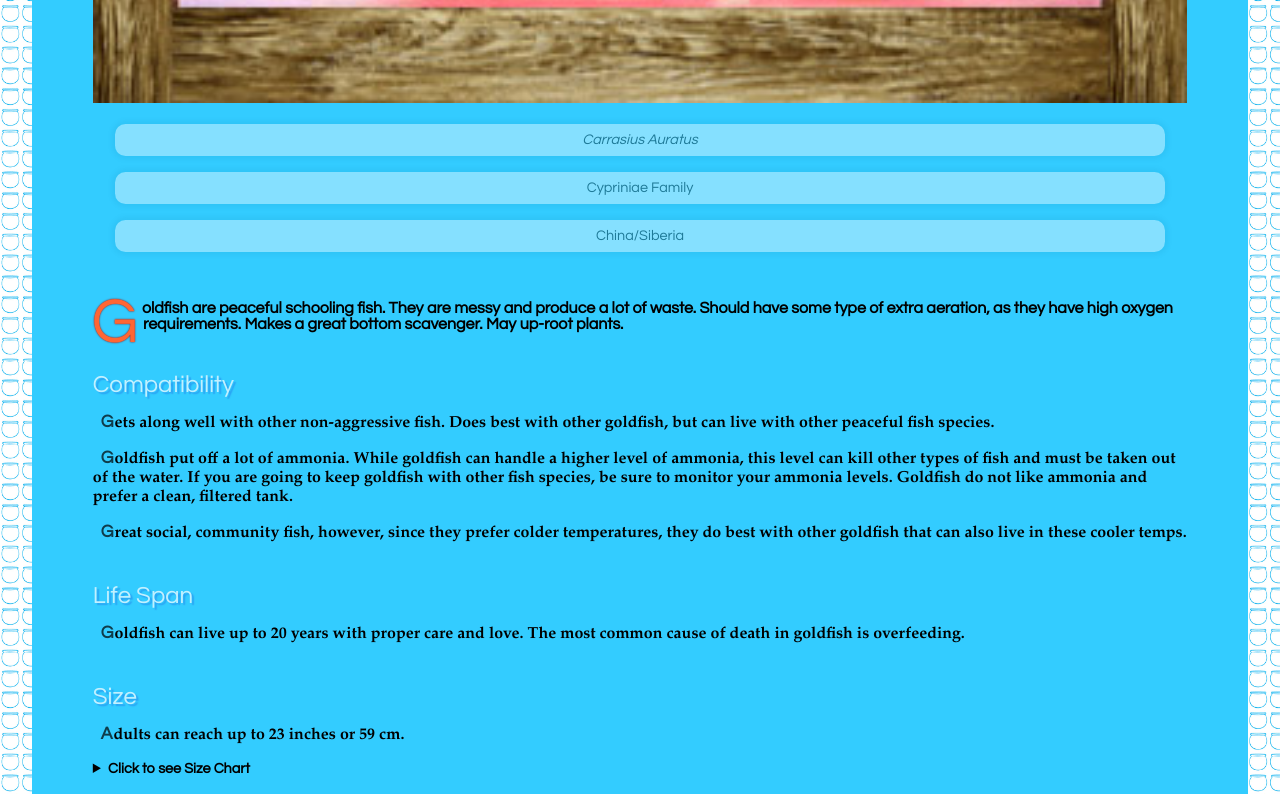
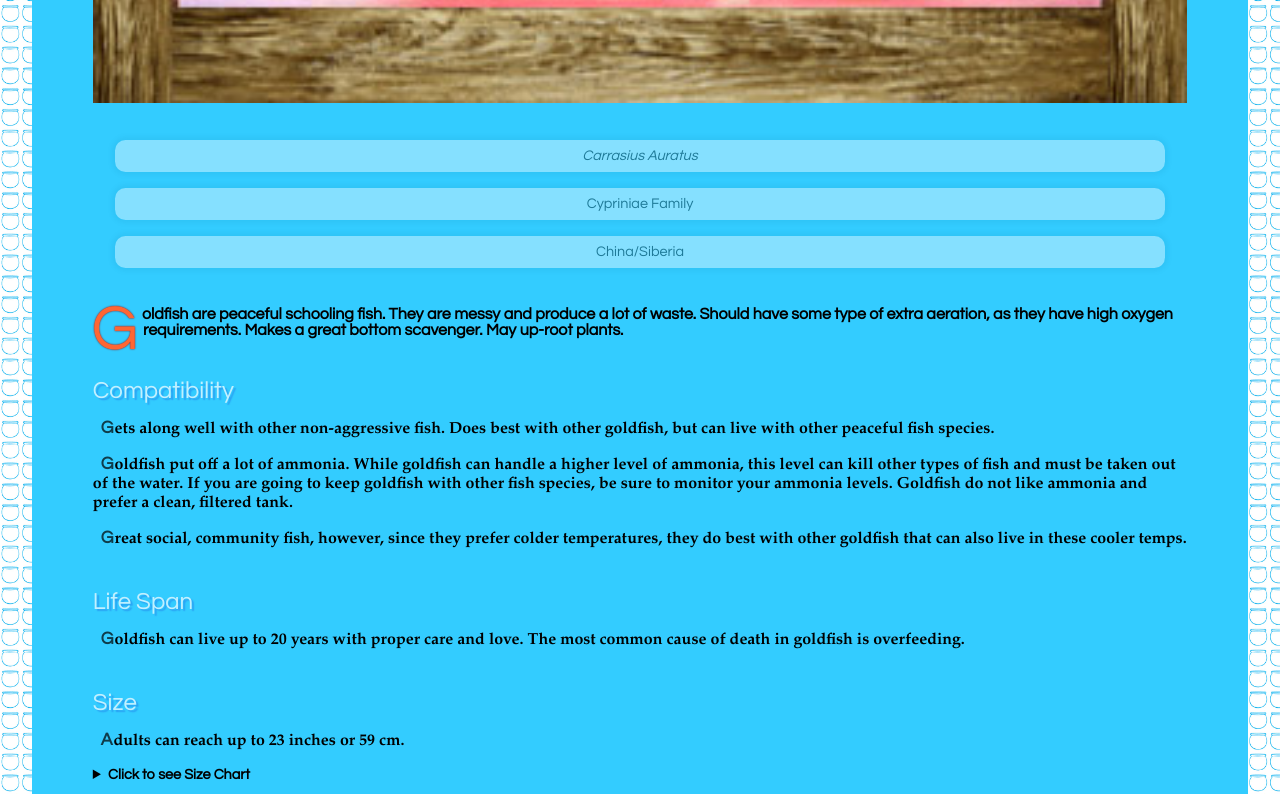
Before and after one commit to jamie-smith8/assignment1, a plain HTML site: page index.html in a window 1280 px wide. Shown: the part 1120-1914 px from the top of the page. Drawn offline with Linux system fonts and the light colour scheme.

Commit message:
all done i think

```diff
--- a/css/general.css
+++ b/css/general.css
@@ -89,6 +89,10 @@ img     {
     box-shadow: 0rem 0rem .3rem .2rem rgba(0, 100, 150, .2);
 }
 
+img + .one {
+    margin-top: 2rem;
+}
+
 h4  {
     font-family: Century Gothic, Arial Rounded MT, sans-serif;
     font-size: 1.3rem;
@@ -102,7 +106,7 @@ h6 + p   {
     font-family: Century Gothic, Arial Rounded MT, sans-serif;
     font-weight: bold;
     text-indent: -1px;
-    margin-top: 3rem;
+    margin-top: 2.4rem;
 }
 
 .dropcap:first-letter {
```
